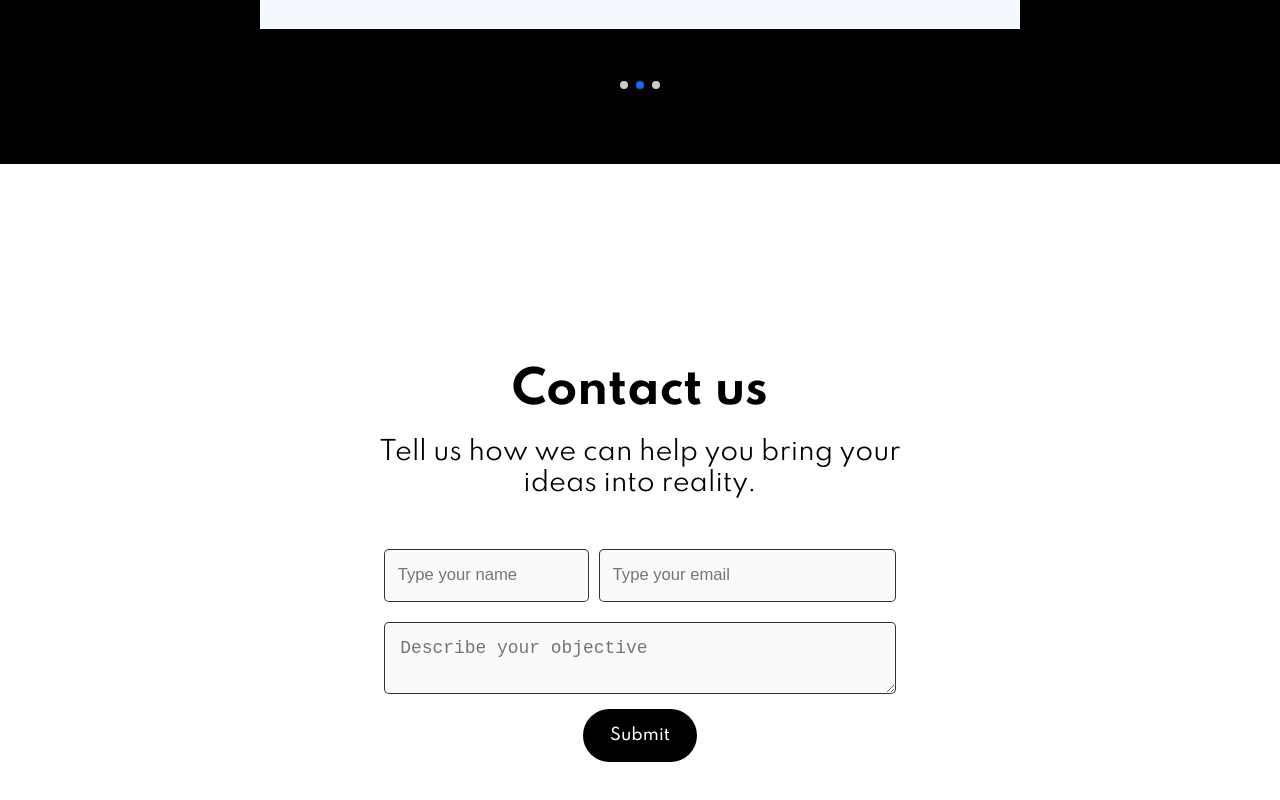
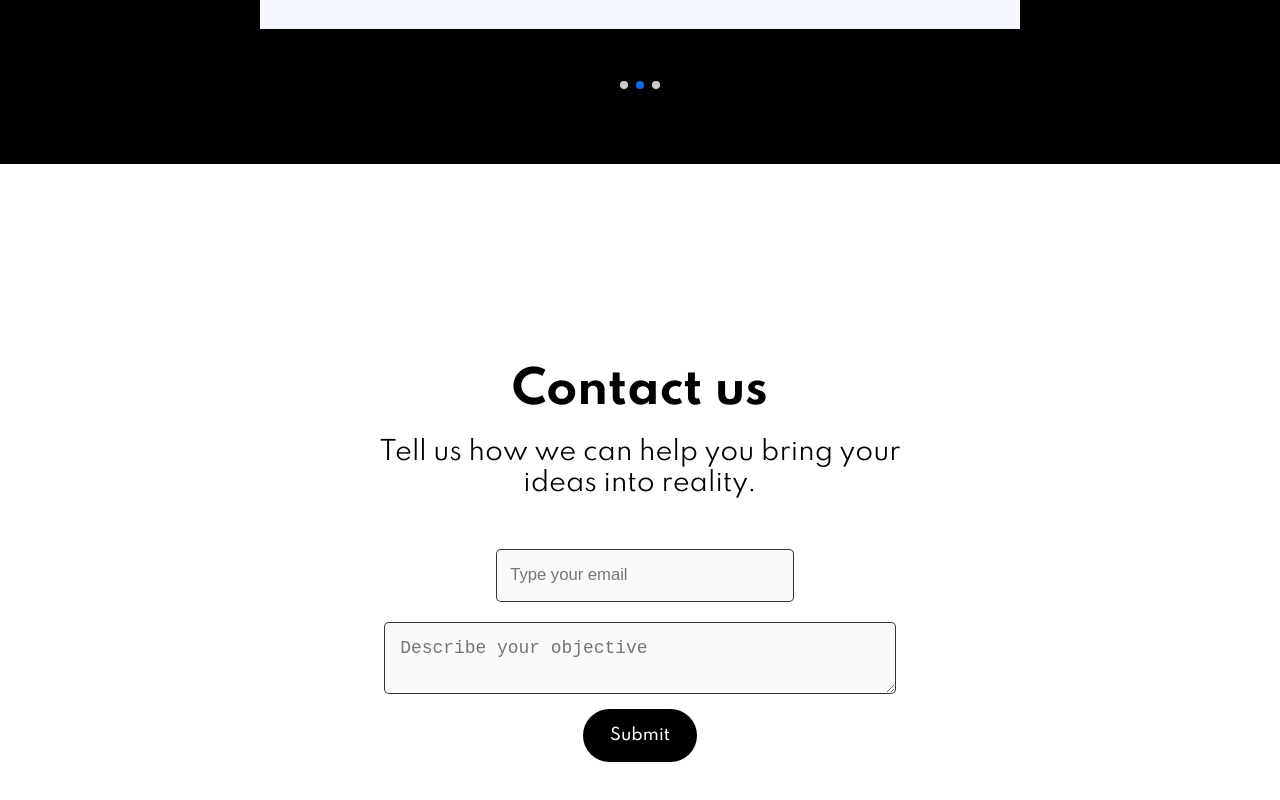
Before and after one commit to mortenus/trimsy, a Next.js app: page / in a window 1280 px wide. Shown: the part 2340-3140 px from the top of the page. Built offline with nearby package versions, Linux system fonts and the light colour scheme.

Commit message:
Testing queries for broken form

```diff
--- a/containers/Home/ContactForm/components/index.tsx
+++ b/containers/Home/ContactForm/components/index.tsx
@@ -34,7 +34,7 @@ const ContactForm = (props: any) => {
         </p>
       </div>
       <div onSubmit={handleSubmit} className={styles.form}>
-        <ContactInput
+        {/* <ContactInput
           size="small"
           name="fullname"
           help={!touched?.fullname ? undefined : errors.fullname}
@@ -42,7 +42,7 @@ const ContactForm = (props: any) => {
           onChange={handleChange}
           onBlur={handleBlur}
           placeholder={'Type your name'}
-        />
+        /> */}
         <ContactInput
           size="big"
           name="email"
@@ -56,6 +56,7 @@ const ContactForm = (props: any) => {
           //   style={{ height: `${scrollHeightTextarea}px` }}
           value={values?.description}
           name="description"
+          id="description"
           onInput={handleChange}
           //   ref={textareaRef}
           maxLength={400}
```
